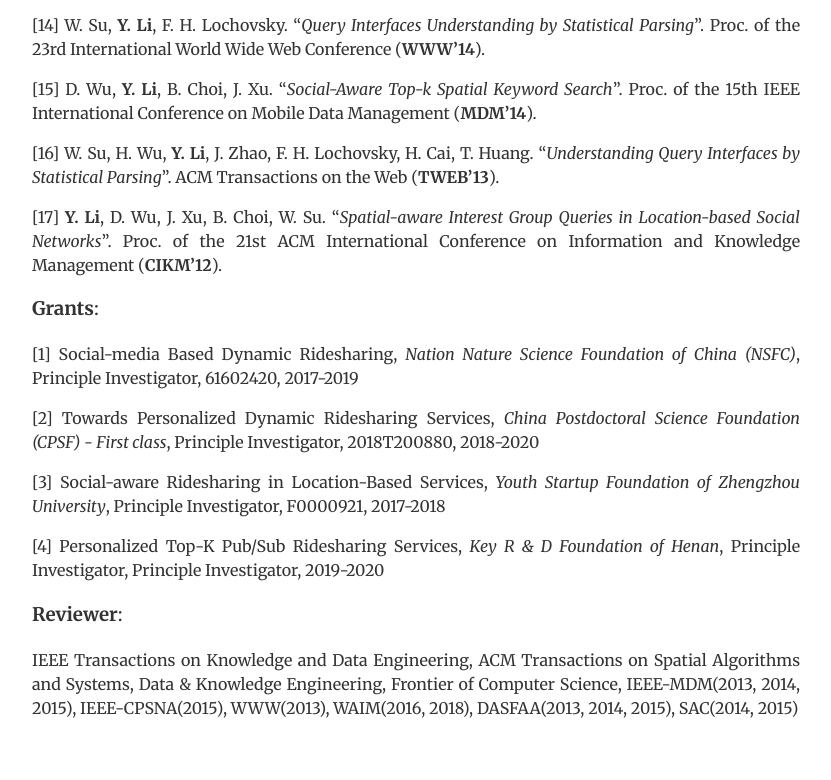
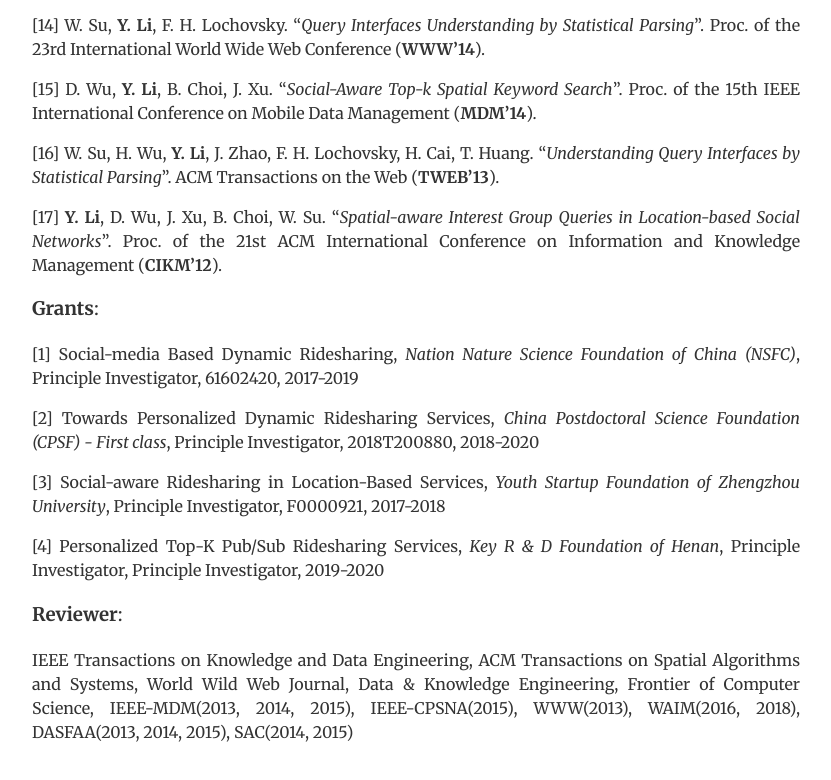
Before and after one commit to zzudb/yfli, a plain HTML site: page index.html in a window 1280 px wide. Shown: the part 1321-2101 px from the top of the page, without its empty margins (224-1055 px from the left). Drawn offline with Linux system fonts and the light colour scheme.

Commit message:
Update index.html

```diff
--- a/index.html
+++ b/index.html
@@ -72,7 +72,7 @@ IEEE-MDM, IEEE-CPSNA, IEEE-BigData, APWEB-WAIM, etc.
 
 <h3 id="reviewer"><strong>Reviewer</strong>:</h3>
 
-<p>IEEE Transactions on Knowledge and Data Engineering, ACM Transactions on Spatial Algorithms and Systems, Data & Knowledge Engineering, Frontier of Computer Science, IEEE-MDM(2013, 2014, 2015), IEEE-CPSNA(2015), WWW(2013), WAIM(2016, 2018), DASFAA(2013, 2014, 2015), SAC(2014, 2015)</p>
+<p>IEEE Transactions on Knowledge and Data Engineering, ACM Transactions on Spatial Algorithms and Systems, World Wild Web Journal, Data & Knowledge Engineering, Frontier of Computer Science, IEEE-MDM(2013, 2014, 2015), IEEE-CPSNA(2015), WWW(2013), WAIM(2016, 2018), DASFAA(2013, 2014, 2015), SAC(2014, 2015)</p>
 
 </article>
     </main>
```
